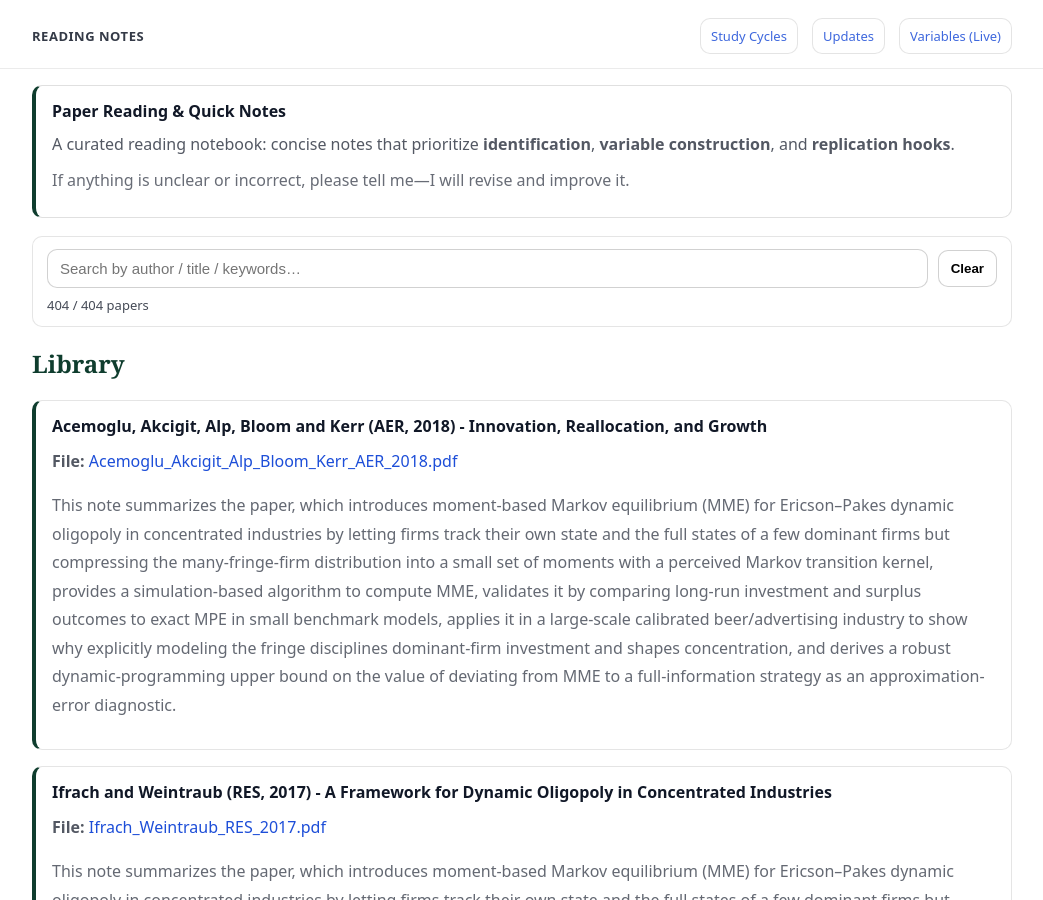
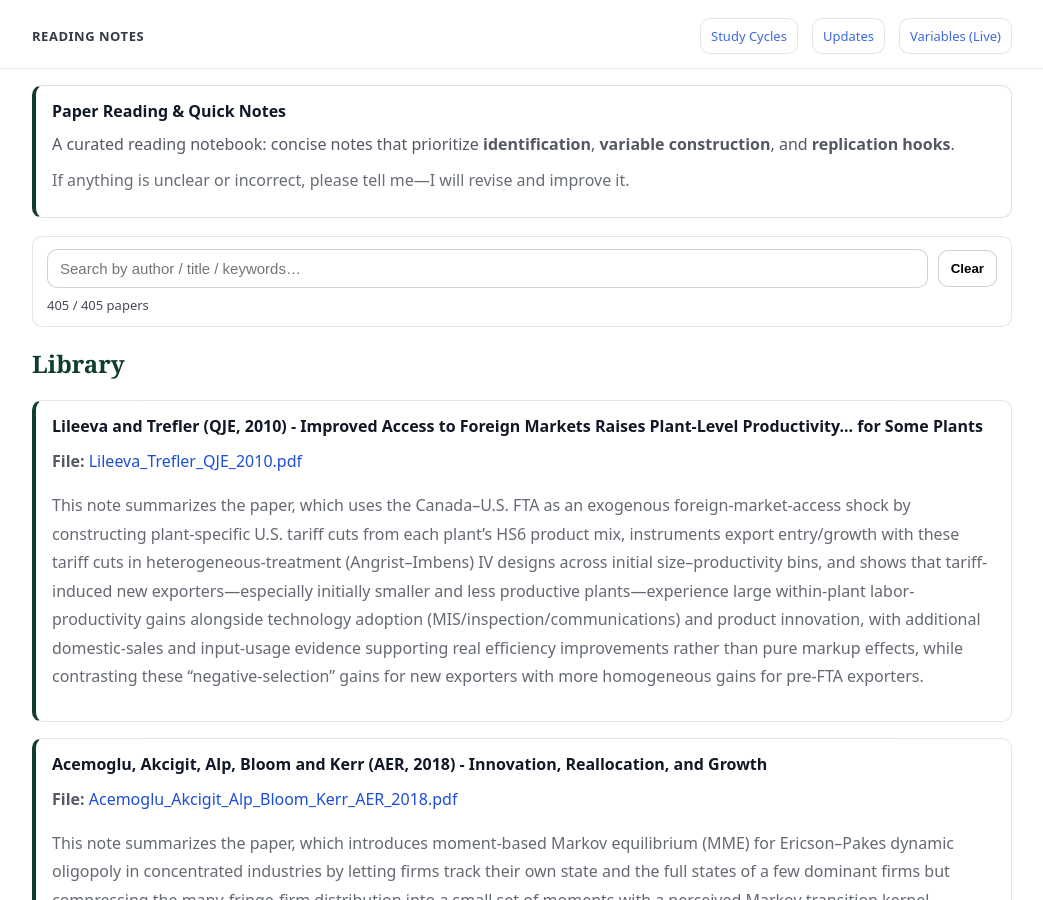
Before and after one commit to yaxinzn/study-archive, a Jekyll site: the page built from reading/index.md, in a window 1280 px wide and 900 px high. Shown: the whole window, without its empty margins (118-1161 px from the left). Built offline with Jekyll 4.4.1, drawn with Linux system fonts in a browser that asks for light colours.

Commit message:
Reading: add/update Lileeva_Trefler_QJE_2010.pdf

```diff
--- a/_data/reading.yml
+++ b/_data/reading.yml
@@ -1,3 +1,7 @@
+- title: "Lileeva and Trefler (QJE, 2010) - Improved Access to Foreign Markets Raises Plant-Level Productivity... for Some Plants"
+  file: "Lileeva_Trefler_QJE_2010.pdf"
+  desc: "This note summarizes the paper, which uses the Canada–U.S. FTA as an exogenous foreign-market-access shock by constructing plant-specific U.S. tariff cuts from each plant’s HS6 product mix, instruments export entry/growth with these tariff cuts in heterogeneous-treatment (Angrist–Imbens) IV designs across initial size–productivity bins, and shows that tariff-induced new exporters—especially initially smaller and less productive plants—experience large within-plant labor-productivity gains alongside technology adoption (MIS/inspection/communications) and product innovation, with additional domestic-sales and input-usage evidence supporting real efficiency improvements rather than pure markup effects, while contrasting these “negative-selection” gains for new exporters with more homogeneous gains for pre-FTA exporters."
+
 - title: "Acemoglu, Akcigit, Alp, Bloom and Kerr (AER, 2018) - Innovation, Reallocation, and Growth"
   file: "Acemoglu_Akcigit_Alp_Bloom_Kerr_AER_2018.pdf"
   desc: "This note summarizes the paper, which introduces moment-based Markov equilibrium (MME) for Ericson–Pakes dynamic oligopoly in concentrated industries by letting firms track their own state and the full states of a few dominant firms but compressing the many-fringe-firm distribution into a small set of moments with a perceived Markov transition kernel, provides a simulation-based algorithm to compute MME, validates it by comparing long-run investment and surplus outcomes to exact MPE in small benchmark models, applies it in a large-scale calibrated beer/advertising industry to show why explicitly modeling the fringe disciplines dominant-firm investment and shapes concentration, and derives a robust dynamic-programming upper bound on the value of deviating from MME to a full-information strategy as an approximation-error diagnostic."
```
Also changed, not shown: 1 other file.
